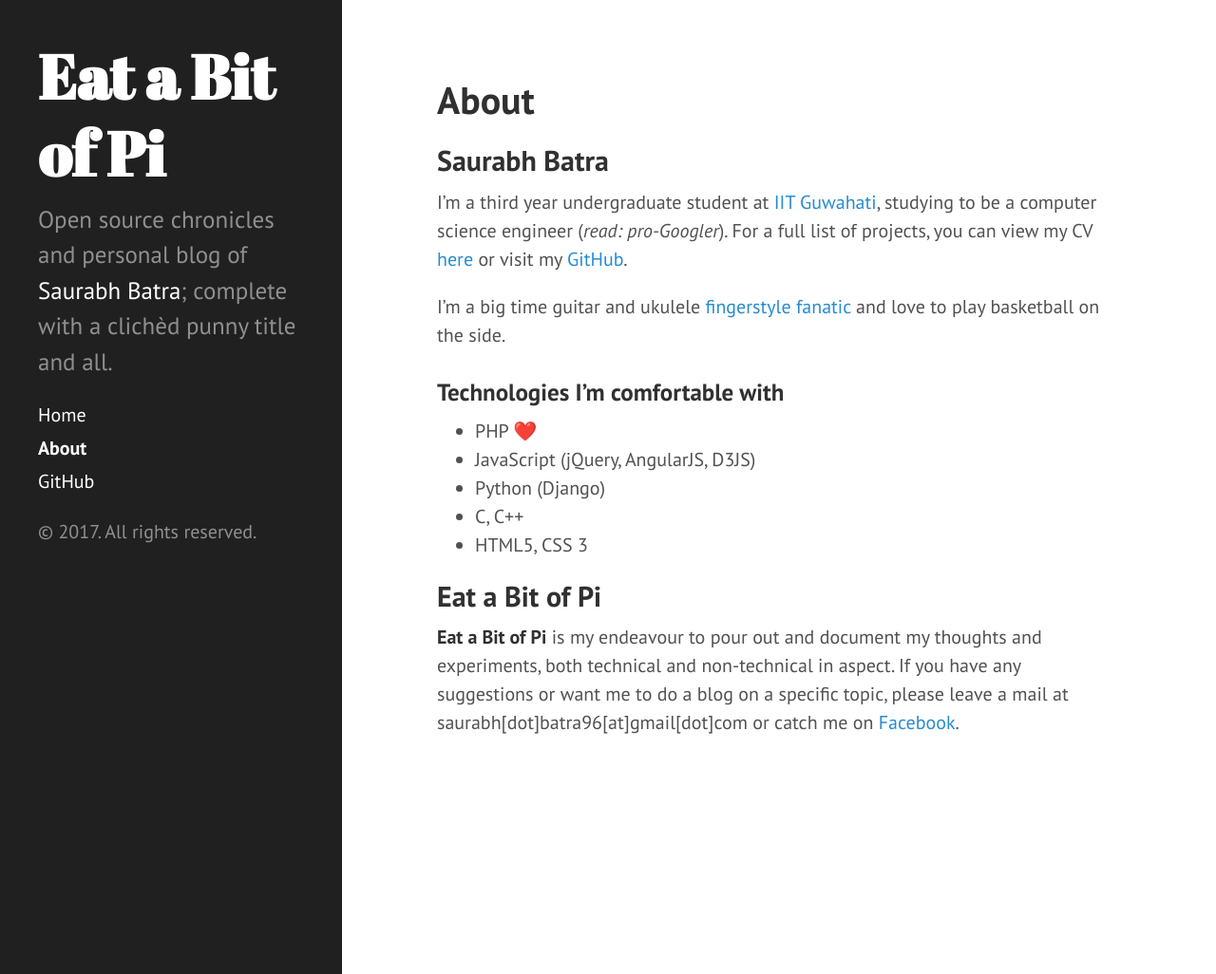
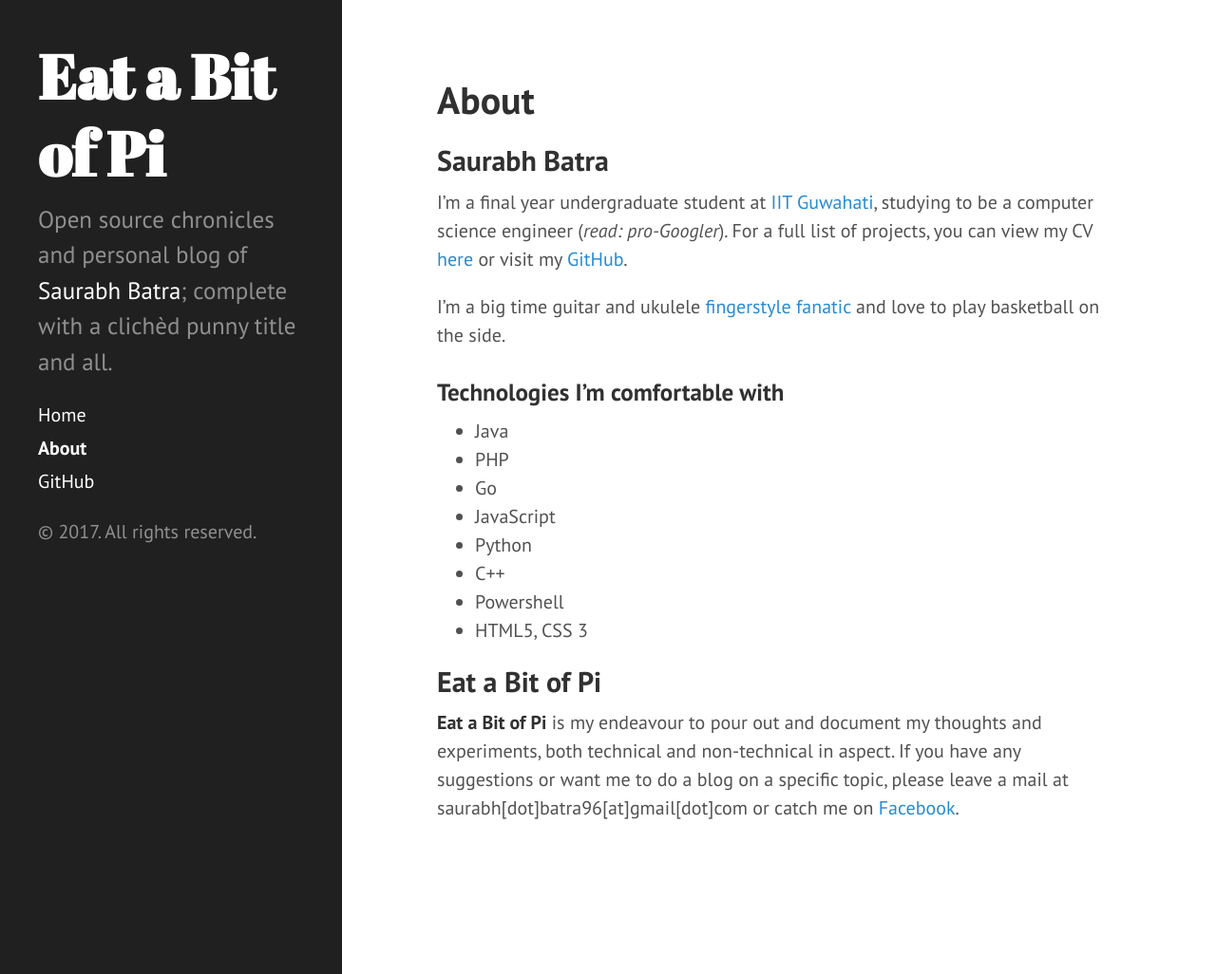
Before and after one commit to saurabhbatra96/saurabhbatra96.github.io, a Jekyll site: the page built from about.md, in a window 1280 px wide and 1026 px high. Shown: the whole window at 95% size. Built offline with Jekyll 4.4.1, drawn with Linux system fonts in a browser that asks for light colours; emoji names are drawn with the system emoji font.

Commit message:
update about

```diff
--- a/about.md
+++ b/about.md
@@ -5,16 +5,19 @@ title: About
 
 ## Saurabh Batra
 
-I'm a third year undergraduate student at <a href="http://www.iitg.ernet.in" target="_blank">IIT Guwahati</a>, studying to be a computer science engineer (*read: pro-Googler*). For a full list of projects, you can view my CV <a href="/public/cv.pdf" target="_blank">here</a> or visit my <a href="https://github.com/saurabhbatra96" target="_blank">GitHub</a>.
+I'm a final year undergraduate student at <a href="http://www.iitg.ernet.in" target="_blank">IIT Guwahati</a>, studying to be a computer science engineer (*read: pro-Googler*). For a full list of projects, you can view my CV <a href="/public/cv.pdf" target="_blank">here</a> or visit my <a href="https://github.com/saurabhbatra96" target="_blank">GitHub</a>.
 
 I'm a big time guitar and ukulele <a href="https://en.wikipedia.org/wiki/Fingerstyle_guitar" target="_blank">fingerstyle fanatic</a> and love to play basketball on the side.
 
 ### Technologies I'm comfortable with
 
-- PHP :heart:
-- JavaScript (jQuery, AngularJS, D3JS)
-- Python (Django)
-- C, C++
+- Java
+- PHP
+- Go
+- JavaScript
+- Python
+- C++
+- Powershell
 - HTML5, CSS 3
 
 ## Eat a Bit of Pi
```
